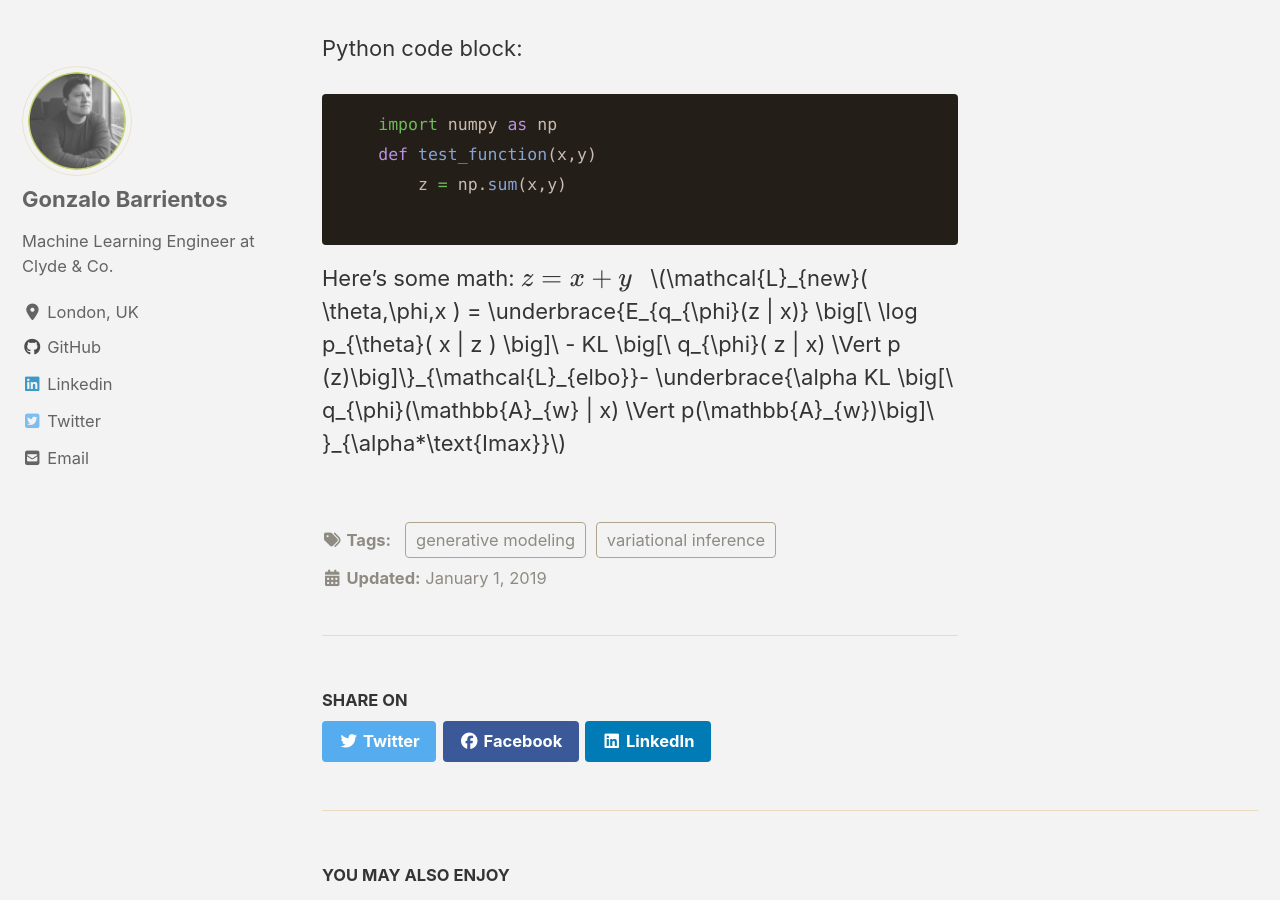
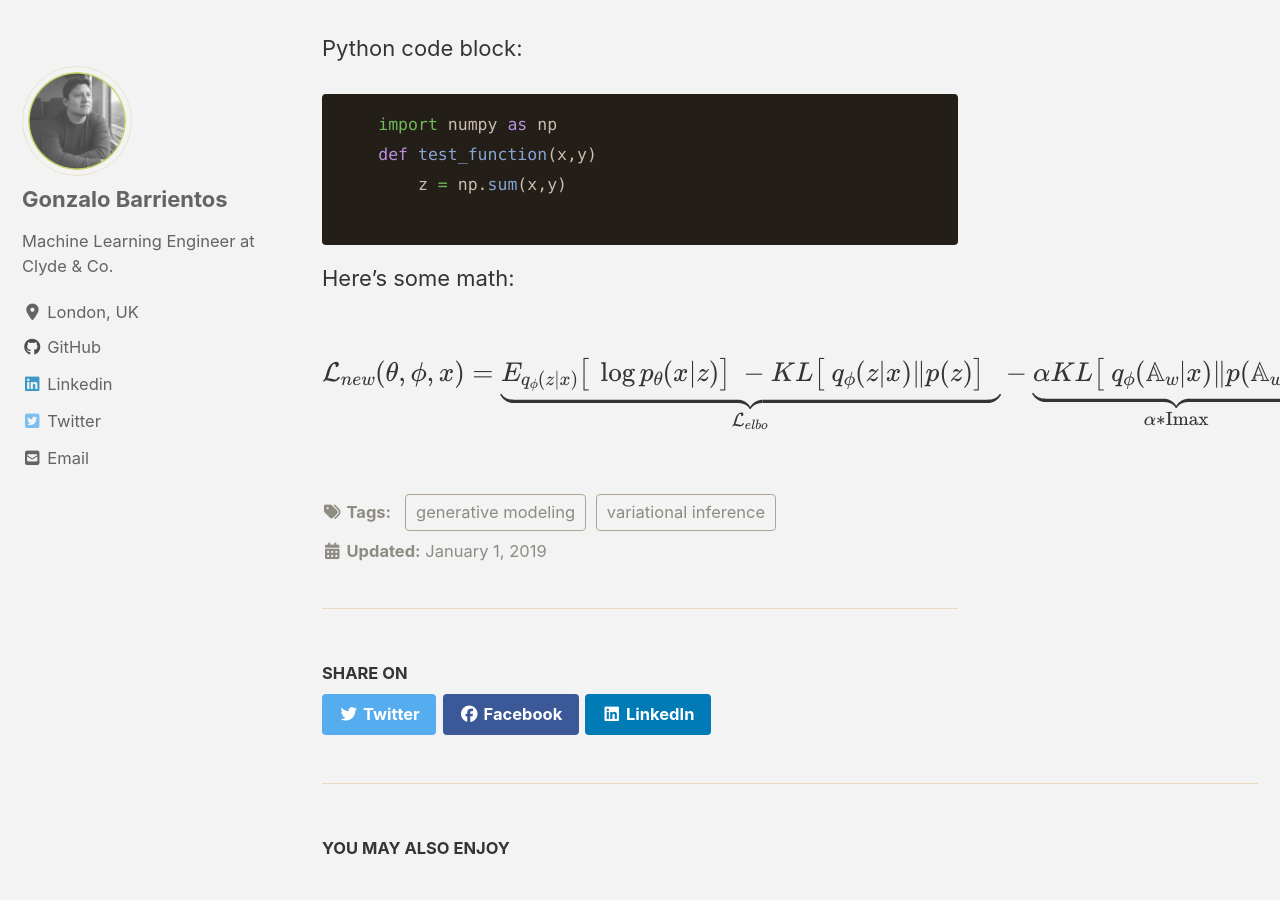
Before and after one commit to Gonzalob90/gonzalob90.github.io, a Jekyll site: the page built from _posts/2019-01-01-dissertation.md, in a window 1280 px wide and 900 px high, scrolled down 517 px. Built offline with Jekyll 4.4.1, drawn with Linux system fonts in a browser that asks for light colours; cached includes are drawn as plain includes; nearby versions of some CDN libraries; formulas are drawn with MathJax 3; some of the changed lines change nothing that is shown.

Commit message:
fix latex

````diff
--- a/_posts/2019-01-01-dissertation.md
+++ b/_posts/2019-01-01-dissertation.md
@@ -25,7 +25,6 @@ Python code block:
 ```
 
 Here's some math:
-$$z= x+y$$
-$$\newcommand{\infdiv}{D_{KL}\infdivx}$$
+
 $$\require{physics}$$
-$$\mathcal{L}_{new}( \theta,\phi,x ) =  \underbrace{E_{q_{\phi}(z | x)} \big[\ \log p_{\theta}( x | z ) \big]\ - KL \big[\ q_{\phi}( z | x) \Vert p (z)\big]\}_{\mathcal{L}_{elbo}}- \underbrace{\alpha KL \big[\ q_{\phi}(\mathbb{A}_{w} | x) \Vert p(\mathbb{A}_{w})\big]\ }_{\alpha*\text{Imax}}$$
+$$\mathcal{L}_{new}( \theta,\phi,x ) =  \underbrace{E_{q_{\phi}(z | x)} \big[\ \log p_{\theta}( x | z ) \big]\ - KL \big[\ q_{\phi}( z | x) \Vert p (z)\big]\ }_{\mathcal{L}_{elbo}}- \underbrace{\alpha KL \big[\ q_{\phi}(\mathbb{A}_{w} | x) \Vert p(\mathbb{A}_{w})\big]\ }_{\alpha*\text{Imax}}$$
````
